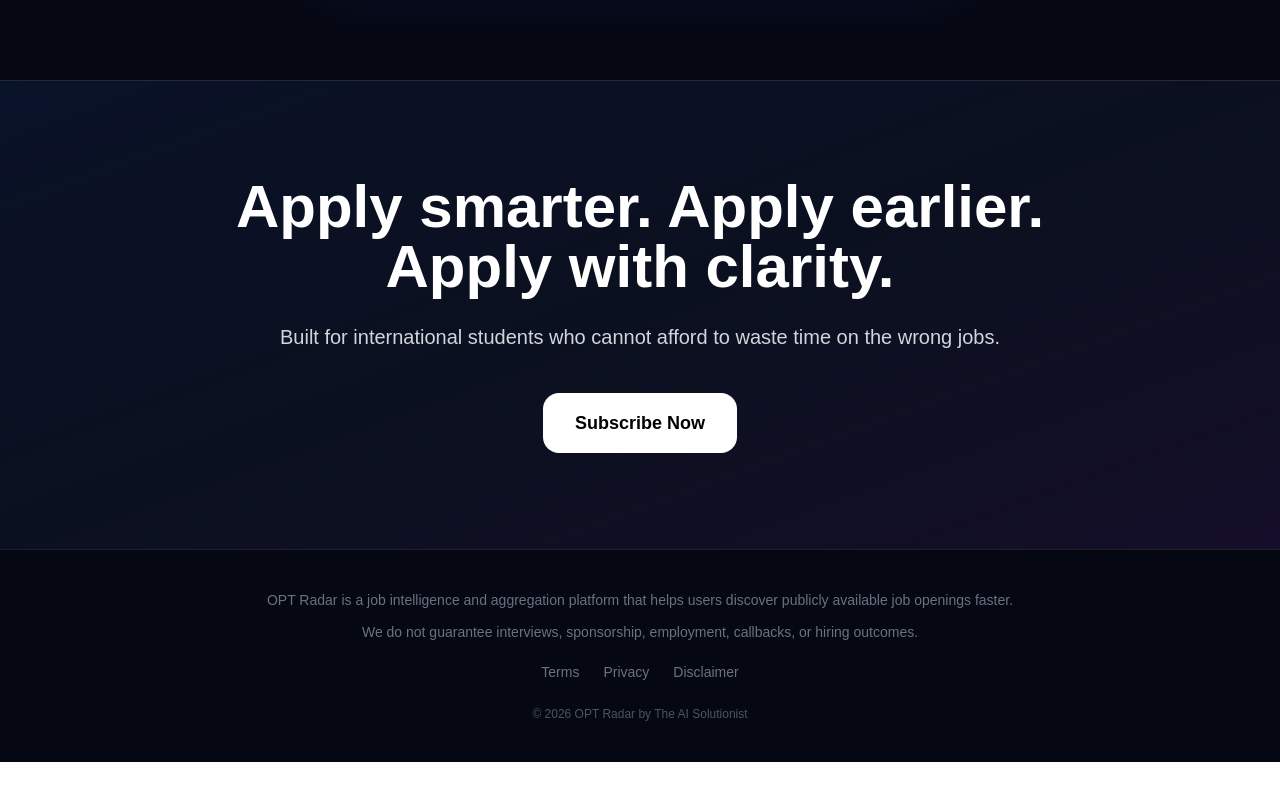
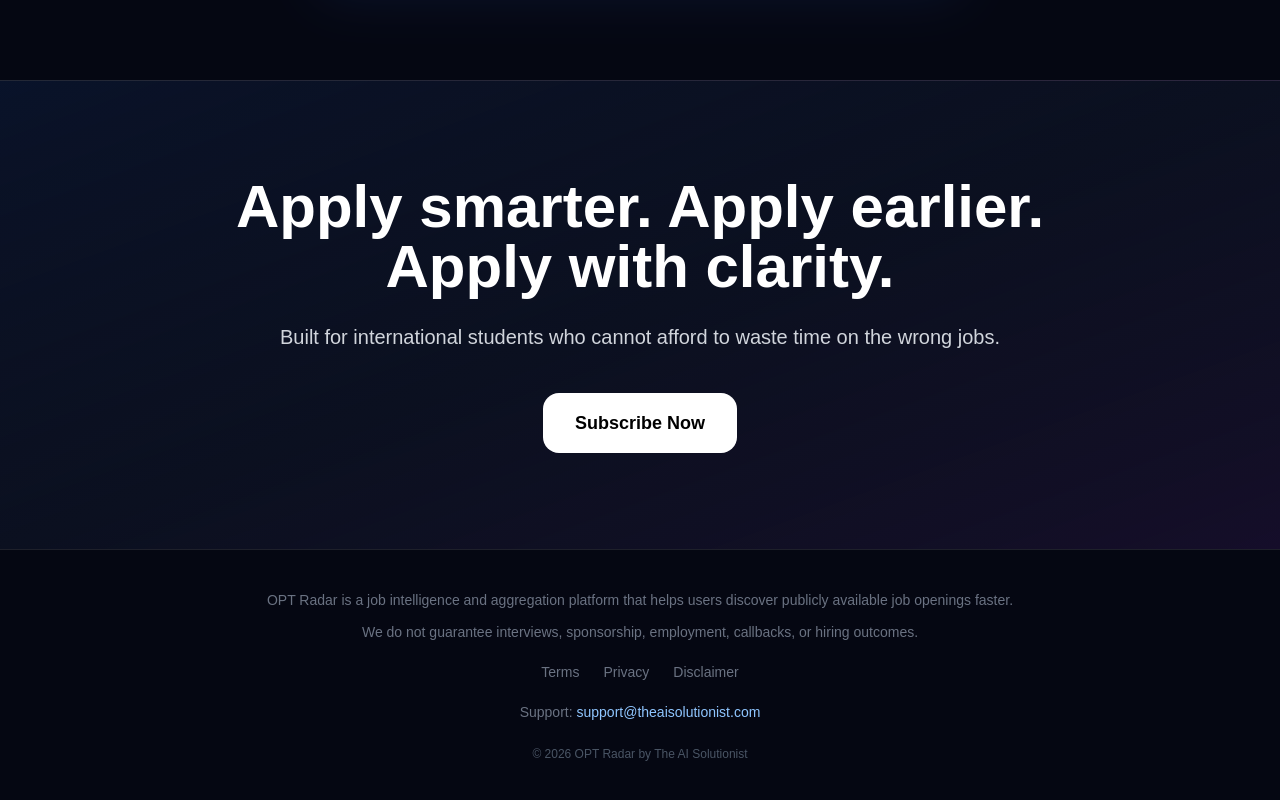
Before and after one commit to venkateshch560/optradar, a Next.js app: page / in a window 1280 px wide. Shown: the part 5884-6684 px from the top of the page. Before the commit the page ends 6646 px from the top, so only its background shows below. Built offline with nearby package versions, Linux system fonts and the light colour scheme.

Commit message:
Update page.tsx

```diff
--- a/app/page.tsx
+++ b/app/page.tsx
@@ -545,7 +545,15 @@ export default function HomePage() {
             Disclaimer
           </a>
         </div>
-
+<p className="mt-5">
+  Support:{" "}
+  <a
+    href="mailto:support@theaisolutionist.com"
+    className="text-blue-300 hover:text-white"
+  >
+    support@theaisolutionist.com
+  </a>
+</p>
         <p className="mt-6 text-xs text-gray-600">
           © 2026 OPT Radar by The AI Solutionist
         </p>
```
